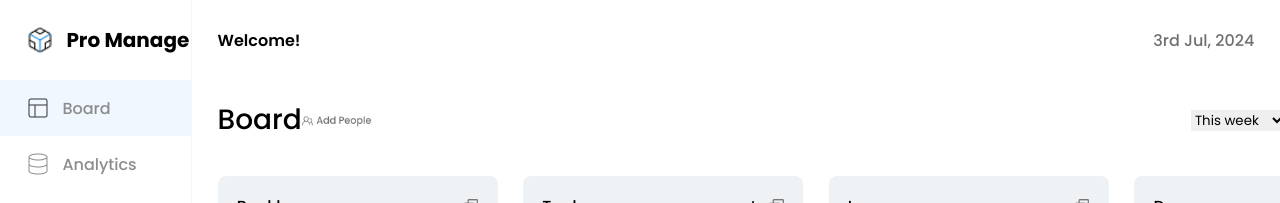
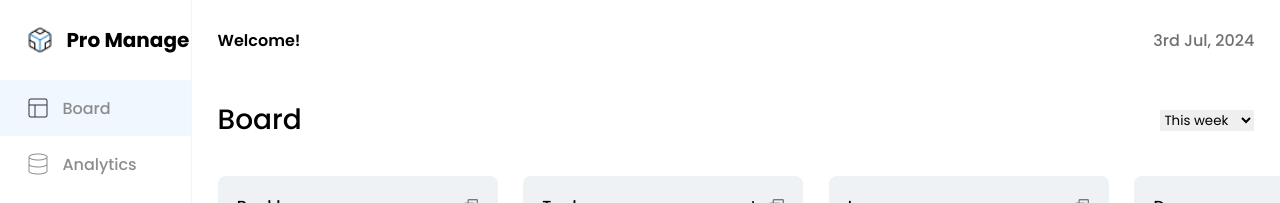
Before and after one commit to Pavank-1812/ProManage, a React (Create React App) app in the folder frontend/: page / in a window 1280 px wide. Shown: the top 203 px of the page. Built offline with nearby package versions, Linux system fonts and the light colour scheme; no server answers; sample sign-in values are in the browser's storage.

Commit message:
updated home

```diff
--- a/frontend/src/Components/Home/Home.jsx
+++ b/frontend/src/Components/Home/Home.jsx
@@ -3,7 +3,7 @@ import Modal from "react-modal";
 import styles from "./Home.module.css";
 import formatTodayDate from "../../Utils/formatDate";
 import collapseIcon from "../../Assets/Icons/collapseIcon.png";
-import addPeople from "../../Assets/Icons/add-people.png";
+// import addPeople from "../../Assets/Icons/add-people.png";
 import TaskForm from "../Forms/TaskForm";
 import { useDispatch, useSelector } from "react-redux";
 import { fetchTasks, createNewTask } from "../../Store/Slices/taskSlice";
@@ -58,11 +58,11 @@ const Home = () => {
       </div>
       <div className={styles.home_header}>
         <div>Board</div>
-        <img
+        {/* <img
           src={addPeople}
           alt="add"
           style={{ marginRight: "79%", width: "70px", height: "15px" }}
-        />
+        /> */}
         <label className={styles.home_selectContainer}>
           <select
             name="filter"
```
